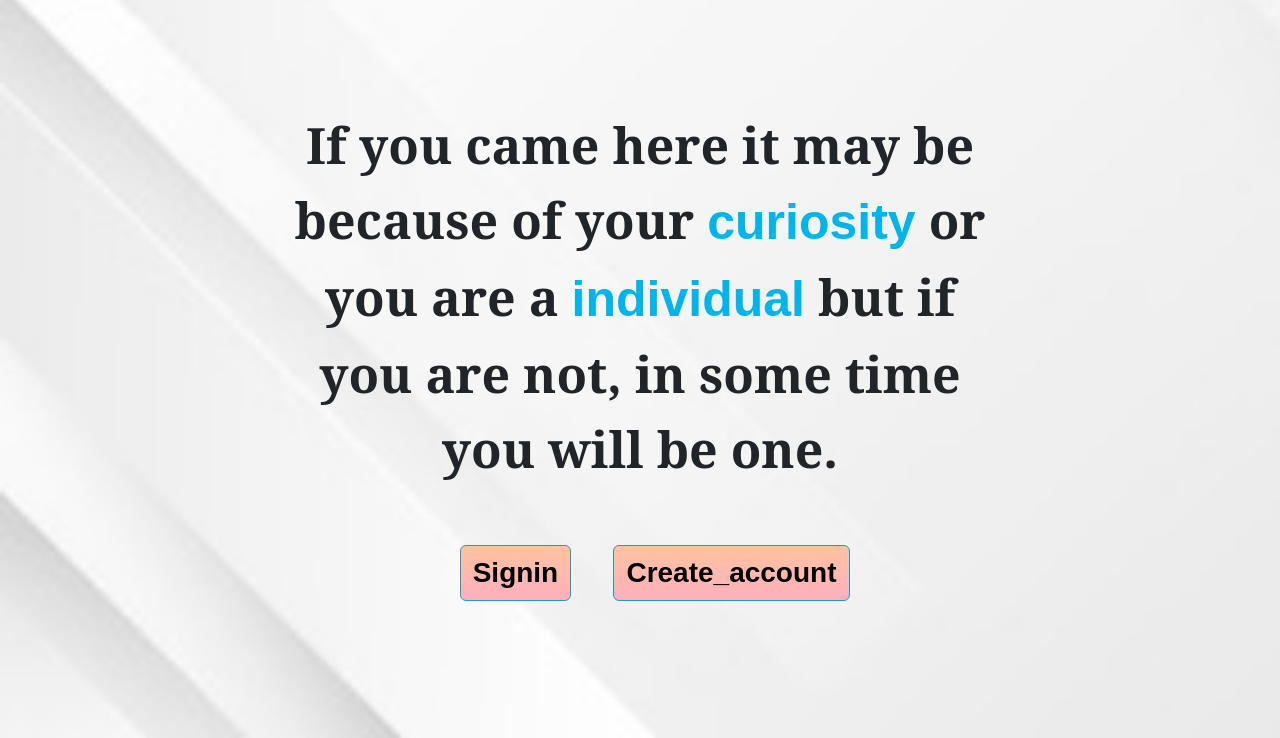
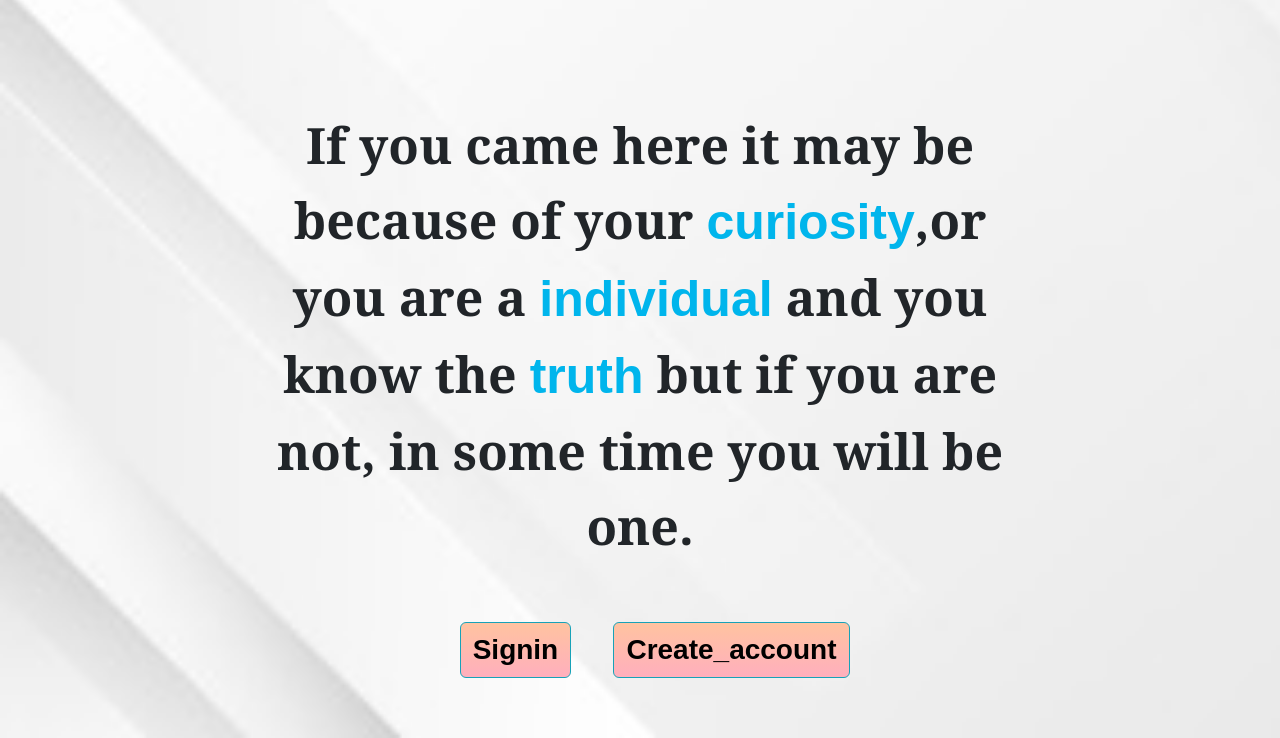
Before and after one commit to vransh/vriddhi, a Flask app: page / in a window 1280 px wide. Shown: the part 426-1164 px from the top of the page. Run offline with Flask 3, Linux system fonts and the light colour scheme; some libraries are stand-ins or nearby versions.

Commit message:
Update index.html

```diff
--- a/templates/index.html
+++ b/templates/index.html
@@ -32,8 +32,8 @@
             <h1>VR_iddH!</h1></div>
             <div class="subheading">
             If you  came here it may be because of your
-            <span>curiosity</span> or you are a <span>individual</span>
-            but if  you are not, in some time you will be one.
+            <span>curiosity</span>,or you are a <span>individual</span>
+            and you know the <span>truth</span> but if  you are not, in some time you will be one.
           </br>
 
 
```
